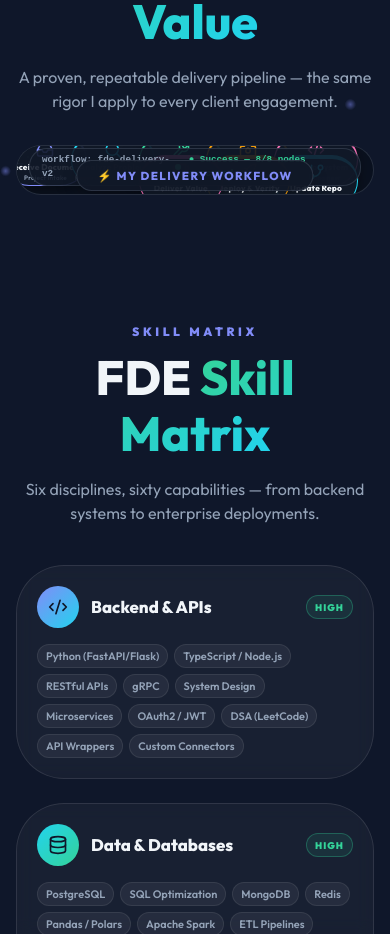
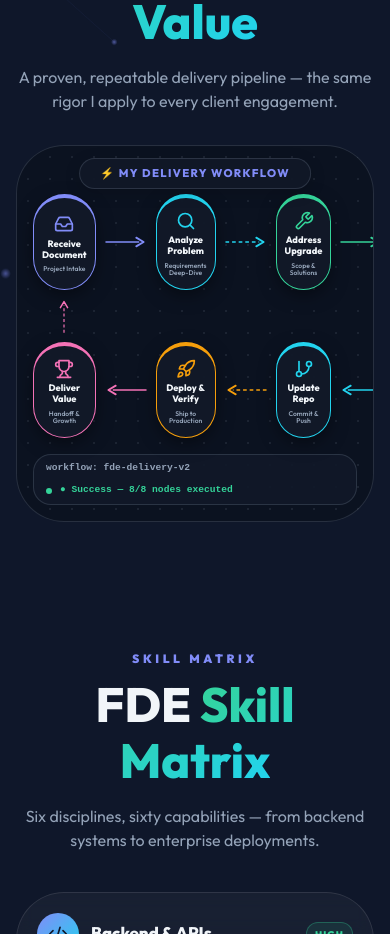
Before and after one commit to skmudassir-it/portfolio, a React (Vite) app: page / in a window 390 px wide. Shown: the part 3100-4034 px from the top of the page. Built offline with nearby package versions, Linux system fonts and the light colour scheme.

Commit message:
fix workflow infographic: CSS grid layout, per-connector SVGs (no distortion), mobile-safe

```diff
--- a/src/components/WorkflowInfographic.tsx
+++ b/src/components/WorkflowInfographic.tsx
@@ -1,12 +1,12 @@
-import { Box, Typography, useTheme } from '@mui/material';
+import { Box, Typography } from '@mui/material';
 import {
     Inbox, Search, Wrench, Camera, Code2, GitBranch, Rocket, Trophy
 } from 'lucide-react';
 import { useThemeMode } from '../theme/ThemeContext';
 
 /**
- * n8n-style workflow infographic — my FDE delivery approach.
- * Dot-grid canvas + colored nodes + bezier connectors, like the n8n editor.
+ * n8n-style workflow infographic — CSS grid layout, no absolute positioning,
+ * per-connector SVGs (uniform scaling, no distortion). Mobile-safe.
  */
 
 interface WorkflowNode {
@@ -14,48 +14,103 @@ interface WorkflowNode {
     title: string;
     subtitle: string;
     icon: React.ReactNode;
-    color: string;      // node accent color
-    x: number;          // percent position (0-100)
-    y: number;          // percent position (0-100)
+    color: string;
 }
 
 const NODES: WorkflowNode[] = [
-    { id: 'receive', title: 'Receive Document', subtitle: 'Project Intake', icon: <Inbox size={18} />, color: '#818cf8', x: 8, y: 30 },
-    { id: 'analyze', title: 'Analyze Problem', subtitle: 'Requirements Deep-Dive', icon: <Search size={18} />, color: '#22d3ee', x: 27, y: 30 },
-    { id: 'upgrade', title: 'Address Upgrade', subtitle: 'Scope & Solutions', icon: <Wrench size={18} />, color: '#34d399', x: 46, y: 30 },
-    { id: 'document', title: 'Document Process', subtitle: 'Screenshots & Specs', icon: <Camera size={18} />, color: '#f59e0b', x: 65, y: 30 },
-    { id: 'develop', title: 'Develop System', subtitle: 'Build & Engineer', icon: <Code2 size={18} />, color: '#f472b6', x: 84, y: 30 },
-    { id: 'repo', title: 'Update Repo', subtitle: 'Commit & Push', icon: <GitBranch size={18} />, color: '#22d3ee', x: 84, y: 74 },
-    { id: 'deploy', title: 'Deploy & Verify', subtitle: 'Ship to Production', icon: <Rocket size={18} />, color: '#f59e0b', x: 65, y: 74 },
-    { id: 'deliver', title: 'Deliver Value', subtitle: 'Handoff & Growth', icon: <Trophy size={18} />, color: '#f472b6', x: 46, y: 74 },
+    { id: 'receive', title: 'Receive Document', subtitle: 'Project Intake', icon: <Inbox size={20} />, color: '#818cf8' },
+    { id: 'analyze', title: 'Analyze Problem', subtitle: 'Requirements Deep-Dive', icon: <Search size={20} />, color: '#22d3ee' },
+    { id: 'upgrade', title: 'Address Upgrade', subtitle: 'Scope & Solutions', icon: <Wrench size={20} />, color: '#34d399' },
+    { id: 'document', title: 'Document Process', subtitle: 'Screenshots & Specs', icon: <Camera size={20} />, color: '#f59e0b' },
+    { id: 'develop', title: 'Develop System', subtitle: 'Build & Engineer', icon: <Code2 size={20} />, color: '#f472b6' },
+    { id: 'repo', title: 'Update Repo', subtitle: 'Commit & Push', icon: <GitBranch size={20} />, color: '#22d3ee' },
+    { id: 'deploy', title: 'Deploy & Verify', subtitle: 'Ship to Production', icon: <Rocket size={20} />, color: '#f59e0b' },
+    { id: 'deliver', title: 'Deliver Value', subtitle: 'Handoff & Growth', icon: <Trophy size={20} />, color: '#f472b6' },
 ];
 
-// connection pairs (node id -> node id)
-const CONNECTIONS: [string, string][] = [
-    ['receive', 'analyze'],
-    ['analyze', 'upgrade'],
-    ['upgrade', 'document'],
-    ['document', 'develop'],
-    ['develop', 'repo'],
-    ['repo', 'deploy'],
-    ['deploy', 'deliver'],
-    ['deliver', 'receive'],  // loop back — continuous improvement
-];
+// flow order: 0→1→2→3 (top L→R), 3→4 (down right), 4→5→6→7 (bottom R→L), 7→0 (loop left)
+const TOP_ORDER = [0, 1, 2, 3];
+const BOTTOM_ORDER = [7, 6, 5, 4];
+
+// Right arrow connector (points right)
+const ArrowRight = ({ color, dashed = false }: { color: string; dashed?: boolean }) => (
+    <svg viewBox="0 0 60 24" style={{ width: '100%', height: 28, display: 'block' }} aria-hidden="true">
+        <line x1="2" y1="12" x2="48" y2="12" stroke={color} strokeWidth="2"
+            strokeDasharray={dashed ? '5 4' : 'none'} />
+        <path d="M44 6 L54 12 L44 18" fill="none" stroke={color} strokeWidth="2.5" strokeLinecap="round" strokeLinejoin="round" />
+    </svg>
+);
+
+// Left arrow connector (points left)
+const ArrowLeft = ({ color, dashed = false }: { color: string; dashed?: boolean }) => (
+    <svg viewBox="0 0 60 24" style={{ width: '100%', height: 28, display: 'block' }} aria-hidden="true">
+        <line x1="58" y1="12" x2="12" y2="12" stroke={color} strokeWidth="2"
+            strokeDasharray={dashed ? '5 4' : 'none'} />
+        <path d="M16 6 L6 12 L16 18" fill="none" stroke={color} strokeWidth="2.5" strokeLinecap="round" strokeLinejoin="round" />
+    </svg>
+);
+
+// Down arrow (from top row right node to bottom row right node)
+const ArrowDown = ({ color }: { color: string }) => (
+    <svg viewBox="0 0 24 60" style={{ width: 28, height: '100%', display: 'block', margin: '0 auto' }} aria-hidden="true">
+        <line x1="12" y1="2" x2="12" y2="48" stroke={color} strokeWidth="2" />
+        <path d="M6 44 L12 54 L18 44" fill="none" stroke={color} strokeWidth="2.5" strokeLinecap="round" strokeLinejoin="round" />
+    </svg>
+);
+
+// Up arrow (loop back, left side: bottom-left node up to top-left node)
+const ArrowUp = ({ color }: { color: string }) => (
+    <svg viewBox="0 0 24 60" style={{ width: 28, height: '100%', display: 'block', margin: '0 auto' }} aria-hidden="true">
+        <line x1="12" y1="58" x2="12" y2="12" stroke={color} strokeWidth="2"
+            strokeDasharray="5 4" />
+        <path d="M6 16 L12 6 L18 16" fill="none" stroke={color} strokeWidth="2.5" strokeLinecap="round" strokeLinejoin="round" />
+    </svg>
+);
+
+const NodeCard = ({ node }: { node: WorkflowNode }) => {
+    const { resolved } = useThemeMode();
+    const isLight = resolved === 'light';
+    return (
+        <Box sx={{
+            display: 'flex', flexDirection: 'column', alignItems: 'center', justifyContent: 'center',
+            gap: 0.6, textAlign: 'center',
+            height: '100%', minHeight: 96, py: 1.5, px: 1,
+            background: isLight ? 'rgba(255,255,255,0.95)' : 'rgba(17,25,40,0.95)',
+            border: `1.5px solid ${node.color}`,
+            borderTop: `4px solid ${node.color}`,
+            borderRadius: 3,
+            boxShadow: isLight ? '0 6px 20px -4px rgba(15,23,42,0.25)' : '0 6px 20px -4px rgba(0,0,0,0.6)',
+            transition: 'transform 0.25s, box-shadow 0.25s',
+            '&:hover': {
+                transform: 'translateY(-3px) scale(1.04)',
+                boxShadow: `0 10px 28px -4px ${node.color}66`,
+            },
+        }}>
+            <Box sx={{ color: node.color, display: 'flex' }}>{node.icon}</Box>
+            <Typography sx={{
+                fontSize: { xs: '0.58rem', sm: '0.66rem' }, fontWeight: 800,
+                color: isLight ? '#1e293b' : '#f1f5f9', lineHeight: 1.15,
+            }}>
+                {node.title}
+            </Typography>
+            <Typography sx={{
+                fontSize: { xs: '0.42rem', sm: '0.5rem' }, fontWeight: 600,
+                color: isLight ? '#64748b' : '#94a3b8', lineHeight: 1.1,
+            }}>
+                {node.subtitle}
+            </Typography>
+        </Box>
+    );
+};
 
 const WorkflowInfographic = () => {
-    const theme = useTheme();
     const { resolved } = useThemeMode();
     const isLight = resolved === 'light';
 
     const dotColor = isLight ? 'rgba(100,116,139,0.18)' : 'rgba(148,163,184,0.12)';
     const gridBg = isLight ? '#ffffff' : '#0b1220';
-    const nodeBg = isLight ? 'rgba(255,255,255,0.92)' : 'rgba(17,25,40,0.92)';
     const nodeBorder = isLight ? 'rgba(15,23,42,0.12)' : 'rgba(148,163,184,0.2)';
-    const textMain = isLight ? '#1e293b' : '#f1f5f9';
-    const textSub = isLight ? '#64748b' : '#94a3b8';
-    const lineColor = isLight ? 'rgba(99,102,241,0.5)' : 'rgba(129,140,248,0.55)';
-
-    const nodeById = Object.fromEntries(NODES.map(n => [n.id, n]));
+    const lineColor = isLight ? 'rgba(99,102,241,0.55)' : 'rgba(129,140,248,0.6)';
 
     return (
         <Box sx={{
@@ -66,125 +121,78 @@ const WorkflowInfographic = () => {
             backgroundImage: `radial-gradient(${dotColor} 1.2px, transparent 1.2px)`,
             backgroundSize: '22px 22px',
             overflow: 'hidden',
-            p: 3,
+            p: { xs: 2, sm: 3 },
         }}>
-            {/* workflow title chip — n8n style "sticky" */}
+            {/* workflow title chip */}
             <Box sx={{
-                position: 'absolute', top: 14, left: '50%', transform: 'translateX(-50%)',
+                position: 'absolute', top: 12, left: '50%', transform: 'translateX(-50%)',
                 zIndex: 5, px: 2.5, py: 0.75, borderRadius: 2,
                 background: isLight ? 'rgba(255,255,255,0.95)' : 'rgba(17,25,40,0.95)',
                 border: `1px solid ${nodeBorder}`, whiteSpace: 'nowrap',
                 boxShadow: '0 4px 16px rgba(0,0,0,0.15)',
             }}>
-                <Typography sx={{ fontWeight: 800, fontSize: '0.72rem', letterSpacing: '0.12em', textTransform: 'uppercase', color: 'primary.main' }}>
+                <Typography sx={{ fontWeight: 800, fontSize: '0.7rem', letterSpacing: '0.12em', textTransform: 'uppercase', color: 'primary.main' }}>
                     ⚡ My Delivery Workflow
                 </Typography>
             </Box>
 
-            {/* SVG connectors */}
-            <svg
-                viewBox="0 0 100 100"
-                preserveAspectRatio="none"
-                style={{
-                    position: 'absolute', inset: 0, width: '100%', height: '100%',
-                    pointerEvents: 'none', zIndex: 1,
-                }}
-                aria-hidden="true"
-            >
-                <defs>
-                    <marker id="wf-arrow" markerWidth="5" markerHeight="5" refX="4.5" refY="2.5" orient="auto">
-                        <path d="M0,0 L5,2.5 L0,5 Z" fill={lineColor} />
-                    </marker>
-                </defs>
-                {CONNECTIONS.map(([fromId, toId], i) => {
-                    const a = nodeById[fromId];
-                    const b = nodeById[toId];
-                    if (!a || !b) return null;
-                    const x1 = a.x + 6, y1 = a.y + 7;
-                    const x2 = b.x - 6, y2 = b.y + 7;
-                    // cubic bezier — control points extend horizontally
-                    const dx = Math.max(10, Math.abs(x2 - x1) * 0.6);
-                    const dir = a.y === b.y ? (x2 > x1 ? 1 : -1) : 0;
-                    const c1x = x1 + (a.y === b.y ? dx * dir : dx * 0.4);
-                    const c1y = y1;
-                    const c2x = x2 - (a.y === b.y ? dx * dir : dx * 0.4);
-                    const c2y = y2;
-                    return (
-                        <path
-                            key={i}
-                            d={`M ${x1} ${y1} C ${c1x} ${c1y}, ${c2x} ${c2y}, ${x2} ${y2}`}
-                            fill="none"
-                            stroke={lineColor}
-                            strokeWidth={0.45}
-                            strokeDasharray={i % 2 === 0 ? 'none' : '1.6 1.1'}
-                            markerEnd="url(#wf-arrow)"
-                            style={{ filter: `drop-shadow(0 0 2px ${lineColor})` }}
-                        />
-                    );
-                })}
-            </svg>
+            {/* grid: 7 cols x 3 rows */}
+            <Box sx={{
+                display: 'grid',
+                gridTemplateColumns: '1fr 44px 1fr 44px 1fr 44px 1fr',
+                gridTemplateRows: '1fr 36px 1fr',
+                gap: 1,
+                alignItems: 'stretch',
+                mt: 4,   // room for title chip
+            }}>
+                {/* Row 1 — top nodes with right arrows */}
+                {TOP_ORDER.map((idx, i) => (
+                    <Box key={`top-${idx}`} sx={{ gridColumn: i * 2 + 1, gridRow: 1 }}>
+                        <NodeCard node={NODES[idx]} />
+                    </Box>
+                ))}
+                {TOP_ORDER.slice(0, 3).map((idx, i) => (
+                    <Box key={`tarrow-${i}`} sx={{ gridColumn: i * 2 + 2, gridRow: 1, display: 'flex', alignItems: 'center' }}>
+                        <ArrowRight color={NODES[idx].color} dashed={i % 2 === 1} />
+                    </Box>
+                ))}
 
-            {/* Nodes */}
-            {NODES.map((node) => (
-                <Box
-                    key={node.id}
-                    sx={{
-                        position: 'absolute',
-                        left: `calc(${node.x}% - 42px)`,
-                        top: `calc(${node.y}% - 26px)`,
-                        width: 84, minHeight: 52,
-                        zIndex: 3,
-                        display: 'flex', flexDirection: 'column',
-                        alignItems: 'center', justifyContent: 'center',
-                        gap: 0.4, textAlign: 'center',
-                        background: nodeBg,
-                        border: `1.5px solid ${node.color}`,
-                        borderTop: `4px solid ${node.color}`,
-                        borderRadius: 2.5,
-                        boxShadow: `0 6px 20px -4px ${isLight ? 'rgba(15,23,42,0.25)' : 'rgba(0,0,0,0.6)'}`,
-                        transition: 'transform 0.25s, box-shadow 0.25s',
-                        cursor: 'default',
-                        '&:hover': {
-                            transform: 'translateY(-3px) scale(1.06)',
-                            boxShadow: `0 10px 28px -4px ${node.color}66`,
-                        },
-                    }}
-                >
-                    <Box sx={{
-                        color: node.color,
-                        display: 'flex', alignItems: 'center', justifyContent: 'center',
-                    }}>
-                        {node.icon}
+                {/* down connector — col 7, row 2 (4→5) */}
+                <Box sx={{ gridColumn: 7, gridRow: 2, display: 'flex', alignItems: 'center', justifyContent: 'center' }}>
+                    <ArrowDown color={NODES[3].color} />
+                </Box>
+
+                {/* Row 3 — bottom nodes (reversed flow, left arrows) */}
+                {BOTTOM_ORDER.map((idx, i) => (
+                    <Box key={`bot-${idx}`} sx={{ gridColumn: i * 2 + 1, gridRow: 3 }}>
+                        <NodeCard node={NODES[idx]} />
                     </Box>
-                    <Typography sx={{
-                        fontSize: '0.52rem', fontWeight: 800, color: textMain, lineHeight: 1.15,
-                        letterSpacing: '0.02em',
-                    }}>
-                        {node.title}
-                    </Typography>
-                    <Typography sx={{
-                        fontSize: '0.4rem', fontWeight: 600, color: textSub, lineHeight: 1.1,
-                        letterSpacing: '0.03em',
-                    }}>
-                        {node.subtitle}
-                    </Typography>
+                ))}
+                {BOTTOM_ORDER.slice(0, 3).map((idx, i) => (
+                    <Box key={`barr-${i}`} sx={{ gridColumn: i * 2 + 2, gridRow: 3, display: 'flex', alignItems: 'center' }}>
+                        <ArrowLeft color={NODES[idx].color} dashed={i % 2 === 1} />
+                    </Box>
+                ))}
+
+                {/* up connector (loop 8→1) — col 1, row 2 */}
+                <Box sx={{ gridColumn: 1, gridRow: 2, display: 'flex', alignItems: 'center', justifyContent: 'center' }}>
+                    <ArrowUp color={NODES[7].color} />
                 </Box>
-            ))}
+            </Box>
 
-            {/* bottom status bar — n8n execution style */}
+            {/* bottom status bar */}
             <Box sx={{
-                position: 'absolute', bottom: 8, left: 12, right: 12, zIndex: 4,
-                display: 'flex', alignItems: 'center', justifyContent: 'space-between',
-                px: 1.5, py: 0.5, borderRadius: 1.5,
+                mt: 2, px: 1.5, py: 0.75, borderRadius: 1.5,
+                display: 'flex', alignItems: 'center', justifyContent: 'space-between', flexWrap: 'wrap', gap: 1,
                 background: isLight ? 'rgba(255,255,255,0.9)' : 'rgba(17,25,40,0.9)',
                 border: `1px solid ${nodeBorder}`,
             }}>
-                <Typography sx={{ fontSize: '0.58rem', fontWeight: 700, color: textSub, fontFamily: 'monospace' }}>
+                <Typography sx={{ fontSize: '0.6rem', fontWeight: 700, color: isLight ? '#64748b' : '#94a3b8', fontFamily: 'monospace' }}>
                     workflow: fde-delivery-v2
                 </Typography>
                 <Box sx={{ display: 'flex', alignItems: 'center', gap: 1 }}>
                     <Box sx={{ width: 6, height: 6, borderRadius: '50%', bgcolor: '#34d399' }} />
-                    <Typography sx={{ fontSize: '0.58rem', fontWeight: 700, color: '#34d399', fontFamily: 'monospace' }}>
+                    <Typography sx={{ fontSize: '0.6rem', fontWeight: 700, color: '#34d399', fontFamily: 'monospace' }}>
                         ● Success — 8/8 nodes executed
                     </Typography>
                 </Box>
```
Also changed, not shown: 7 other files (tests, documents, lock files or other folders).
